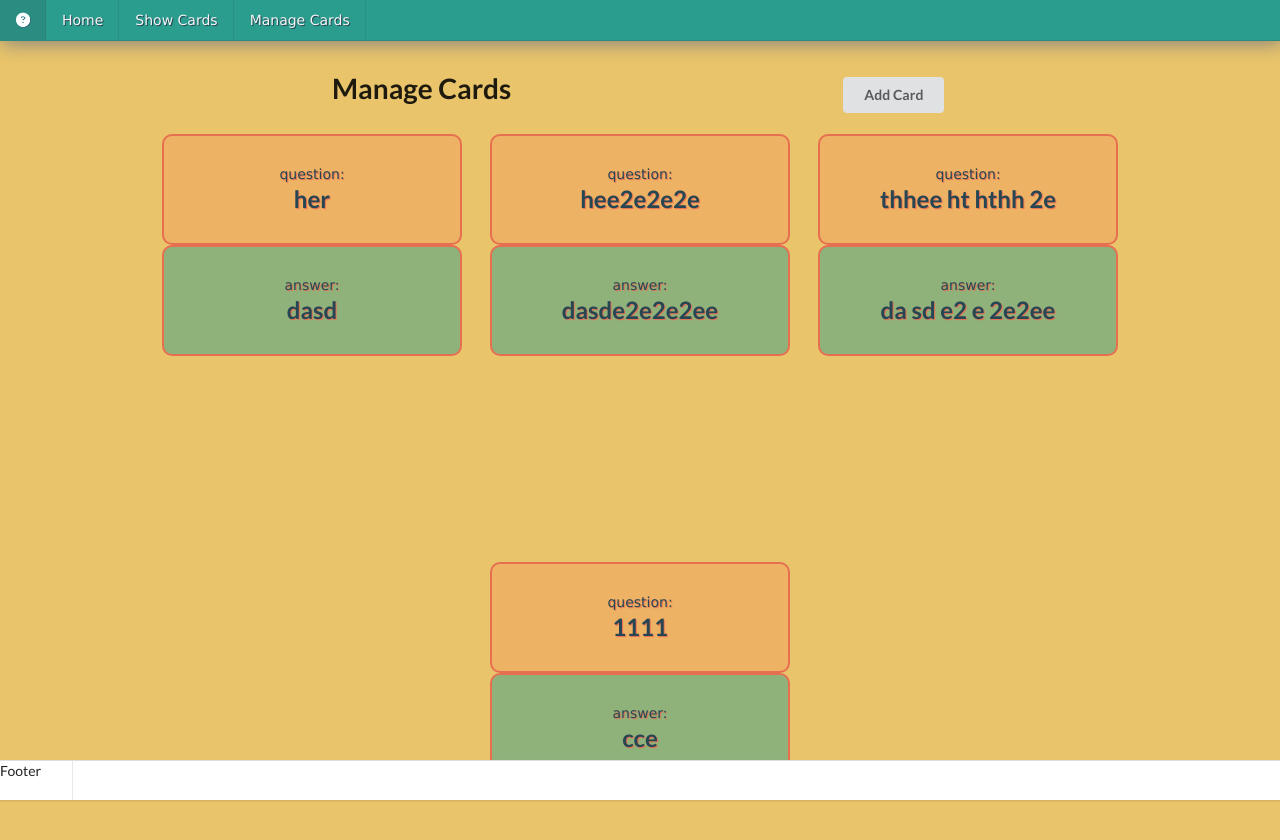
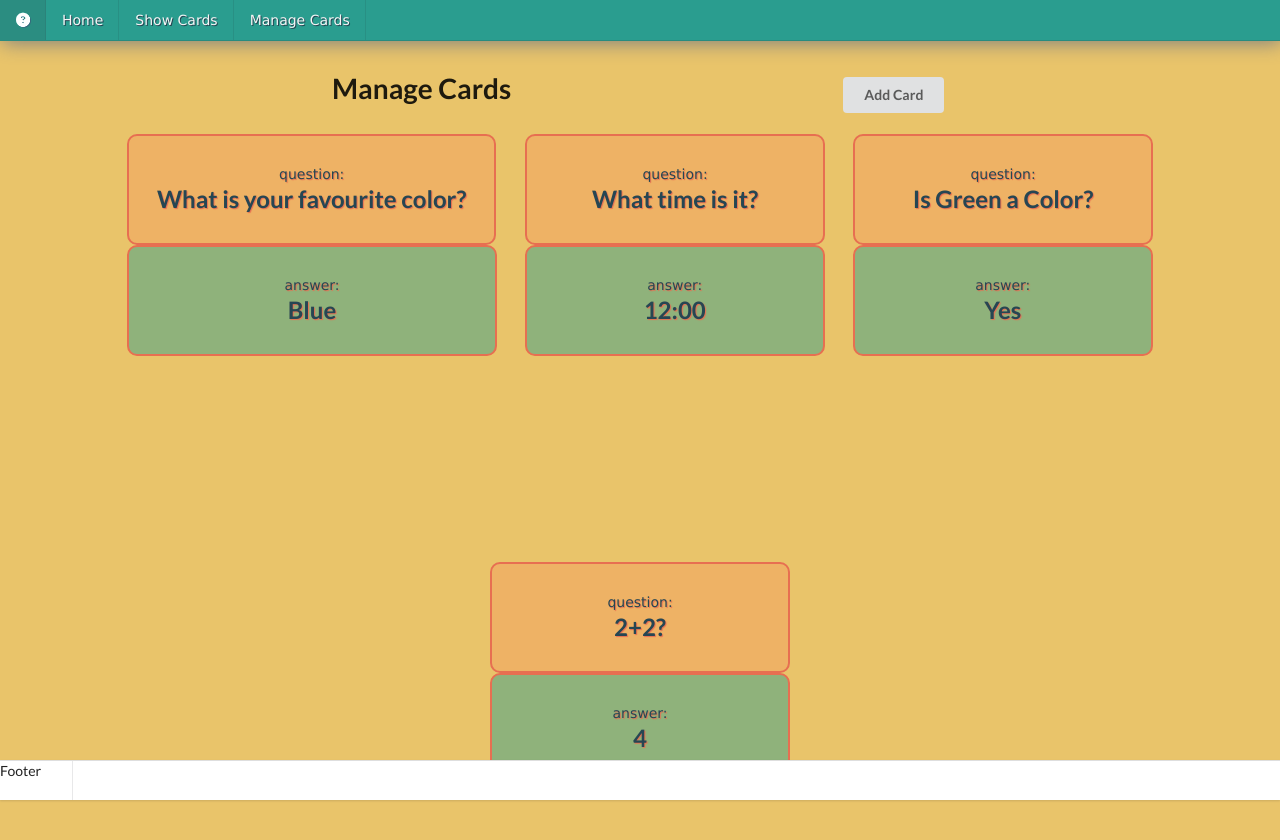
Before and after one commit to dankarger/flash-cards, a React (Create React App) app: page /add in a window 1280 px wide. Shown: the top 840 px of the page. Built offline with nearby package versions, Linux system fonts and the light colour scheme.

Commit message:
almost working2

```diff
--- a/src/Data/data.js
+++ b/src/Data/data.js
@@ -1,26 +1,26 @@
 const Data = [
     {
         id: 1,
-        question:"her",
-        answer:'dasd',
+        question:"What is your favourite color?",
+        answer:'Blue',
         isRead:false,
     },
     {
         id: 2,
-        question:"hee2e2e2e",
-        answer:'dasde2e2e2ee',
+        question:"What time is it?",
+        answer:'12:00',
         isRead:false,
     },
     {
         id: 3,
-        question:"thhee ht hthh  2e",
-        answer:'da sd  e2  e    2e2ee',
+        question:"Is Green a Color?",
+        answer:'Yes',
         isRead:false,
     },
     {
         id: 4,
-        question:"1111",
-        answer:'cce',
+        question:"2+2?",
+        answer:'4',
         isRead:false,
     },
 ]
```
